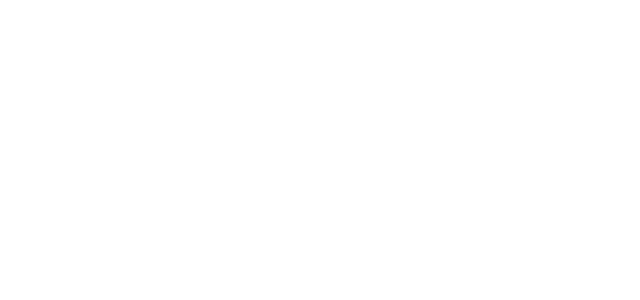
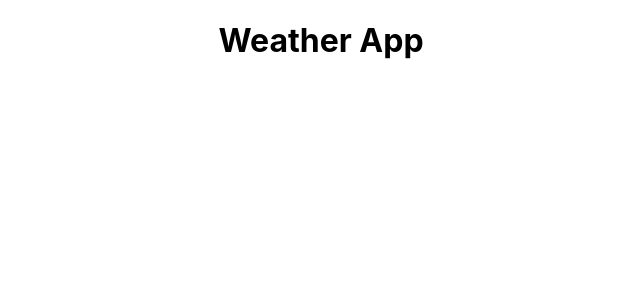
Before and after one commit to zznieves/weather-app, a React (Create React App) app: page / in a window 1280 px wide. Shown: the top 300 px of the page, without its empty margins (319-959 px from the left). Built offline with nearby package versions, Linux system fonts and the light colour scheme.

Commit message:
added Header component

```diff
--- a/src/App.js
+++ b/src/App.js
@@ -1,10 +1,11 @@
 import './App.css';
+import Header from './Components/Header';
 
 // functional component
 function App() {
   return (
     <div className="App">
-
+      <Header id='header' title='Weather App' />
     </div>
   );
 }
--- /dev/null
+++ b/src/Components/Header.js
@@ -0,0 +1,18 @@
+import React from 'react';
+
+// functional component
+function Header(props) {
+
+    // destructure props
+    const { id, title } = props;
+
+
+    // return HTML(JSX)
+    return (
+        <div id={id}>
+            <h1>{title}</h1>
+        </div>
+    );
+}
+
+export default Header;
```
